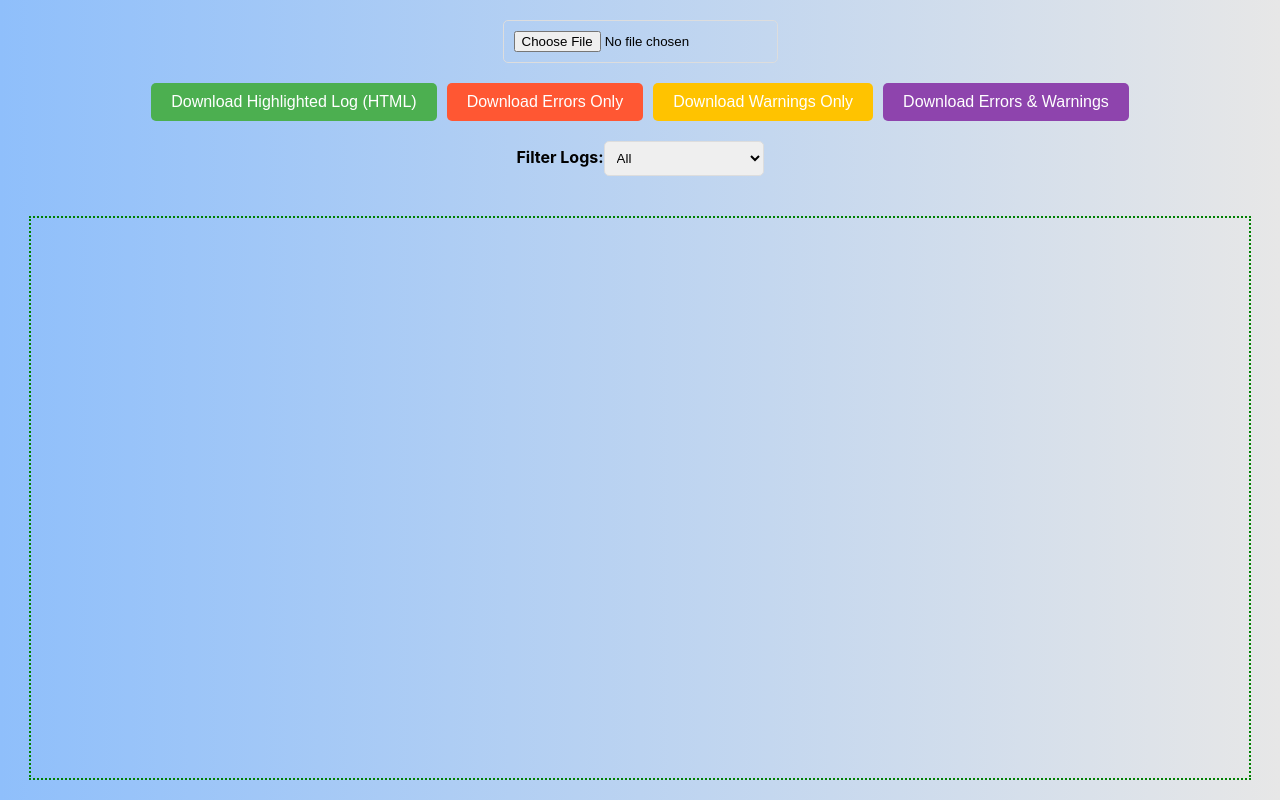
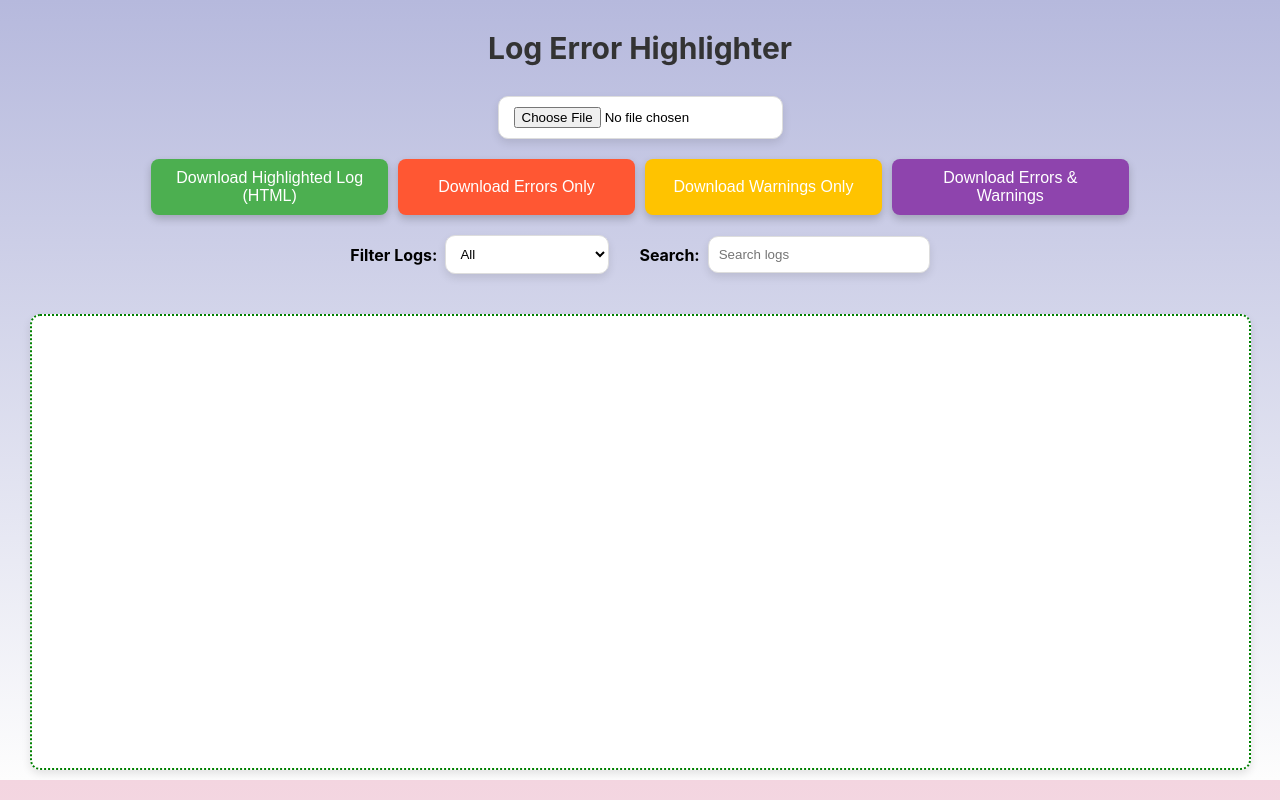
Before and after one commit to MohanVarma1965/logErrorHighligher, a React (Create React App) app: page / in a window 1280 px wide. Built offline with nearby package versions, Linux system fonts and the light colour scheme.

Commit message:
adding css changes more

```diff
--- a/public/index.html
+++ b/public/index.html
@@ -5,10 +5,7 @@
     <link rel="icon" href="%PUBLIC_URL%/favicon.ico" />
     <meta name="viewport" content="width=device-width, initial-scale=1" />
     <meta name="theme-color" content="#000000" />
-    <meta
-      name="description"
-      content="Web site created using create-react-app"
-    />
+    <meta name="description" content="Web site created using create-react-app" />
     <link rel="apple-touch-icon" href="%PUBLIC_URL%/logo192.png" />
     <!--
       manifest.json provides metadata used when your web app is installed on a
--- a/src/LogErrorHighlighter.js
+++ b/src/LogErrorHighlighter.js
@@ -1,16 +1,27 @@
-import React, { useState } from "react";
+import React, { useState, useEffect } from "react";
 import { saveAs } from "file-saver";
-import { AutoSizer, List } from "react-virtualized"; // For auto-sizing rows
+import { AutoSizer, List } from "react-virtualized";
 
 function LogErrorHighlighter() {
   const [logs, setLogs] = useState([]);
   const [loading, setLoading] = useState(false);
   const [filter, setFilter] = useState("All");
+  const [searchTerm, setSearchTerm] = useState("");
 
   const colors = {
     error: "#ffcccc", // Light red for errors
     warning: "#ffeb99", // Light orange for warnings
   };
+
+  // Apply gradient background to the body
+  useEffect(() => {
+    document.body.style.background = "linear-gradient(rgb(243 213 224), rgb(253, 253, 253))";
+
+    // Cleanup to reset body background when the component unmounts
+    return () => {
+      document.body.style.background = "";
+    };
+  }, []);
 
   const handleFileUpload = (event) => {
     setLoading(true);
@@ -51,13 +62,18 @@ function LogErrorHighlighter() {
     saveAs(blob, filename);
   };
 
+  // Filter logs based on filter selection and search term
   const filteredLogs = logs.filter((log) => {
-    if (filter === "All") return true;
-    if (filter === "Errors Only") return log.highlight && log.color === colors.error;
-    if (filter === "Warnings Only") return log.highlight && log.color === colors.warning;
-    if (filter === "Errors and Warnings")
-      return log.highlight && (log.color === colors.error || log.color === colors.warning);
-    return false;
+    const matchesFilter =
+      filter === "All" ||
+      (filter === "Errors Only" && log.highlight && log.color === colors.error) ||
+      (filter === "Warnings Only" && log.highlight && log.color === colors.warning) ||
+      (filter === "Errors and Warnings" &&
+        log.highlight &&
+        (log.color === colors.error || log.color === colors.warning));
+
+    const matchesSearch = log.line.toLowerCase().includes(searchTerm.toLowerCase());
+    return matchesFilter && matchesSearch;
   });
 
   // Calculate row height dynamically based on content
@@ -74,6 +90,7 @@ function LogErrorHighlighter() {
         padding: "10px",
         borderRadius: "5px",
         boxSizing: "border-box",
+        color: "#333",
       }}
     >
       {filteredLogs[index].line}
@@ -82,6 +99,7 @@ function LogErrorHighlighter() {
 
   return (
     <div style={styles.container}>
+      <h1 style={styles.title}>Log Error Highlighter</h1>
       <input type="file" onChange={handleFileUpload} style={styles.fileInput} />
 
       <div style={styles.controls}>
@@ -126,7 +144,8 @@ function LogErrorHighlighter() {
         </button>
       </div>
 
-      <div style={styles.filterContainer}>
+      <div style={styles.filterSearchContainer}>
+        <div style={styles.inputGroup}>
           <label style={styles.label}>Filter Logs:</label>
           <select onChange={(e) => setFilter(e.target.value)} value={filter} style={styles.dropdown}>
             <option value="All">All</option>
@@ -134,6 +153,17 @@ function LogErrorHighlighter() {
             <option value="Warnings Only">Warnings Only</option>
             <option value="Errors and Warnings">Errors and Warnings</option>
           </select>
+        </div>
+        <div style={styles.inputGroup}>
+          <label style={styles.label}>Search:</label>
+          <input
+            type="text"
+            placeholder="Search logs"
+            value={searchTerm}
+            onChange={(e) => setSearchTerm(e.target.value)}
+            style={styles.searchInput}
+          />
+        </div>
       </div>
 
       {loading && <div style={styles.spinner}>🔄 Processing...</div>}
@@ -145,7 +175,7 @@ function LogErrorHighlighter() {
               height={height}
               width={width}
               rowCount={filteredLogs.length}
-              rowHeight={getRowHeight} // Dynamic height for each row
+              rowHeight={getRowHeight}
               rowRenderer={({ index, key, style }) => <Row key={key} index={index} style={style} />}
             />
           )}
@@ -157,37 +187,71 @@ function LogErrorHighlighter() {
 
 const styles = {
   container: {
-    background: "linear-gradient(to left, rgb(231 231 231), rgb(143 191 251))",
+    background: "linear-gradient(rgb(182, 185, 221), rgb(253, 253, 253))",
     textAlign: "center",
-    padding: "20px",
-    minHeight: "95vh", // Full viewport height
+    padding: "10px",
+    minHeight: "95vh",
     display: "flex",
     flexDirection: "column",
     alignItems: "center",
     gap: "20px",
-    overflowY: "auto", // Use only one scrollbar for the page
+    overflowY: "auto",
+  },
+  title: {
+    fontSize: "30px",
+    fontWeight: "bold",
+    color: "#333",
+    marginBottom: "10px",
   },
   fileInput: {
-    padding: "10px",
-    borderRadius: "5px",
+    padding: "10px 15px",
+    borderRadius: "10px",
     border: "1px solid #ddd",
+    boxShadow: "0 4px 8px rgba(0, 0, 0, 0.1)",
+    transition: "box-shadow 0.3s",
+    backgroundColor: "#fff",
+    cursor: "pointer",
   },
   controls: {
     display: "flex",
-    flexDirection: "row",
-    alignItems: "center",
-    gap: "10px", // Space between buttons
+    flexWrap: "wrap",
+    justifyContent: "center",
+    gap: "10px",
   },
   label: {
     fontWeight: "bold",
+    fontSize: "16px",
+    marginRight: "8px",
   },
-  filterContainer: {
+  filterSearchContainer: {
+    display: "flex",
+    flexDirection: "row",
+    alignItems: "center",
+    gap: "30px",
     marginBottom: "20px",
   },
+  inputGroup: {
+    display: "flex",
+    flexDirection: "row",
+    alignItems: "center",
+  },
   dropdown: {
-    padding: "8px",
-    borderRadius: "5px",
+    padding: "10px",
+    borderRadius: "10px",
     border: "1px solid #ddd",
+    boxShadow: "0 4px 8px rgba(0, 0, 0, 0.1)",
+    transition: "box-shadow 0.3s",
+    backgroundColor: "#fff",
+    cursor: "pointer",
+  },
+  searchInput: {
+    padding: "10px",
+    borderRadius: "10px",
+    border: "1px solid #ddd",
+    boxShadow: "0 4px 8px rgba(0, 0, 0, 0.1)",
+    width: "200px",
+    transition: "box-shadow 0.3s",
+    backgroundColor: "#fff",
   },
   spinner: {
     fontSize: "18px",
@@ -198,29 +262,34 @@ const styles = {
   button: {
     padding: "10px 20px",
     border: "none",
-    borderRadius: "5px",
+    borderRadius: "8px",
     color: "white",
     fontSize: "16px",
     cursor: "pointer",
-    transition: "background-color 0.3s",
+    boxShadow: "0 4px 8px rgba(0, 0, 0, 0.2)",
+    transition: "background-color 0.3s, transform 0.2s",
+    flex: "1 1 200px",
   },
   buttonPrimary: {
-    backgroundColor: "#4CAF50", // Green color for primary button
+    backgroundColor: "#4CAF50",
   },
   buttonError: {
-    backgroundColor: "#FF5733", // Red color for errors button
+    backgroundColor: "#FF5733",
   },
   buttonWarning: {
-    backgroundColor: "#FFC300", // Yellow color for warnings button
+    backgroundColor: "#FFC300",
   },
   buttonBoth: {
-    backgroundColor: "#8E44AD", // Purple color for errors & warnings button
+    backgroundColor: "#8E44AD",
   },
   logPreview: {
     flexGrow: 1,
     width: "95%",
-    padding: "20px",
+    padding: "10px",
     border: "2px dotted green",
+    backgroundColor: "white",
+    borderRadius: "10px",
+    boxShadow: "0 4px 8px rgba(0, 0, 0, 0.1)",
   },
 };
 
```
Lines whose indentation alone changed are shown as unchanged.
